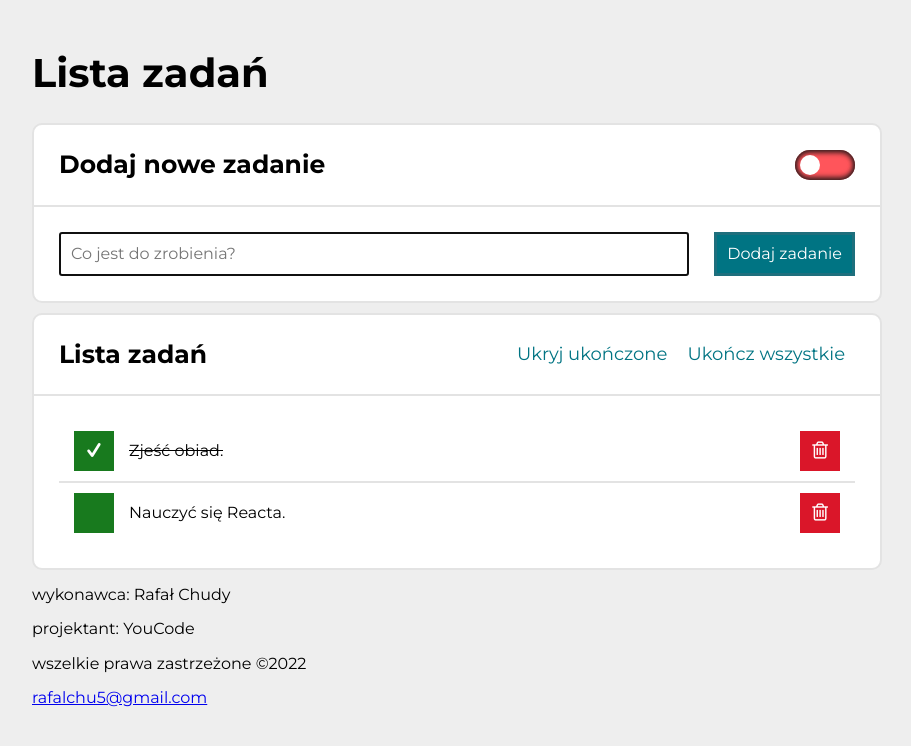
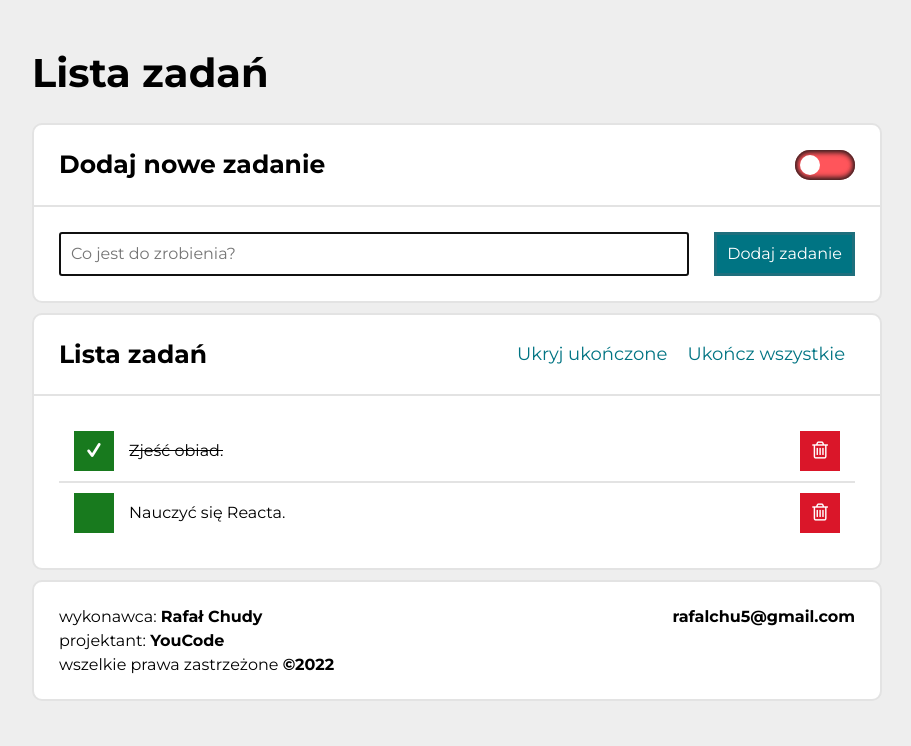
Before and after one commit to Rafal-1999/To-Do-List-React, a React (Create React App) app: page / in a window 1280 px wide. Shown: the top 746 px of the page, without its empty margins (183-1094 px from the left). Built offline with nearby package versions, Linux system fonts and the light colour scheme.

Commit message:
Added styles for Footer

```diff
--- a/package.json
+++ b/package.json
@@ -1,6 +1,6 @@
 {
   "name": "to-do-list-react",
-  "version": "4.30.0",
+  "version": "4.31.0",
   "private": true,
   "homepage": "https://rafal-1999.github.io/To-Do-List-React/",
   "dependencies": {
--- a/src/components/Footer/index.js
+++ b/src/components/Footer/index.js
@@ -1,3 +1,5 @@
+import "./style.css";
+
 const Footer = ({
     creator,
     designer,
--- /dev/null
+++ b/src/components/Footer/style.css
@@ -0,0 +1,84 @@
+.footer {
+    background: rgb(255, 255, 255);
+    border: 2px solid rgb(227, 227, 227);
+    border-radius: 10px;
+    margin-bottom: 10px;
+    padding: 25px;
+    display: flex;
+    flex-direction: column;
+    gap: 20px;
+}
+.footer__left-side {
+    flex: 1;
+    display: flex;
+    flex-direction: column;
+    justify-content: space-between;
+}
+.footer__content {
+    font-size: 16px;
+    font-weight: 400;
+    line-height: 1.19;
+    margin: 0 0 5px 0;
+}
+.footer__content:last-of-type {
+    margin-bottom: 0;
+}
+.footer__highlighted {
+    font-size: 16px;
+    font-weight: 700;
+    line-height: 1.19;
+}
+.footer__right-side {
+    flex: 1;
+    display: flex;
+    flex-direction: column;
+    justify-content: space-between;
+}
+.footer__link {
+    color: rgb(0, 0, 0);
+    background: linear-gradient(to right, #000, #000);
+    background-size: 0% 1px;
+    background-repeat: no-repeat;
+    background-position: left bottom;
+    font-size: 16px;
+    font-weight: 700;
+    line-height: 1.19;
+    display: flex;
+    align-items: center;
+    gap: 10px;
+    text-decoration: none;
+    transition: background-size 0.3s linear;
+}
+.footer__link:hover,
+.footer__link:focus {
+    background-size: 100% 1px;
+}
+.footer__icon {
+    font-size: 24px;
+}
+
+@media (min-width: 576px) {
+    .footer {
+        flex-direction: row;
+        gap: 0;
+    }
+    .footer__right-side {
+        align-items: flex-end;
+    }
+}
+
+.dark .footer {
+    background: rgb(0, 0, 0);
+    border-color: rgb(28, 28, 28);
+}
+.dark .footer__link {
+    color: rgb(255, 255, 255);
+    background: linear-gradient(to right, #FFF, #FFF);
+    background-size: 0% 1px;
+    background-repeat: no-repeat;
+    background-position: left bottom;
+}
+.dark .footer__link:hover,
+.dark .footer__link:focus {
+    background-size: 100% 1px;
+}
```
